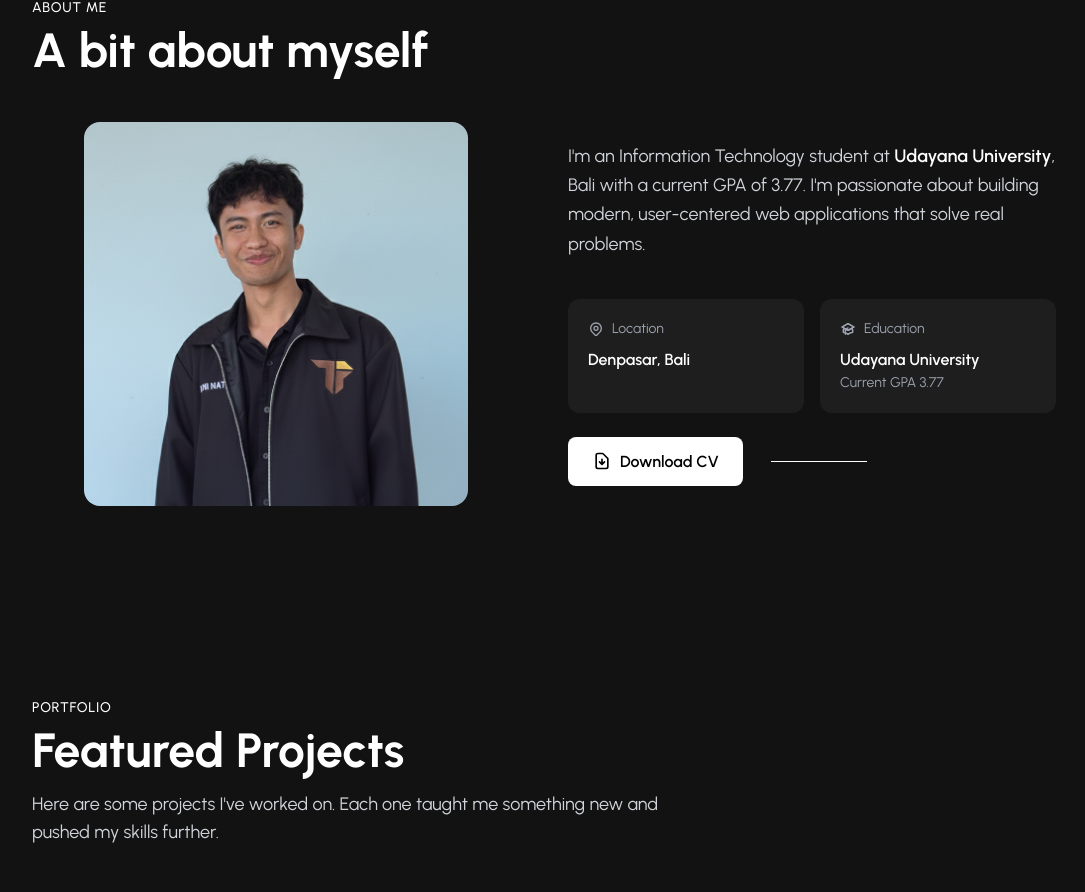
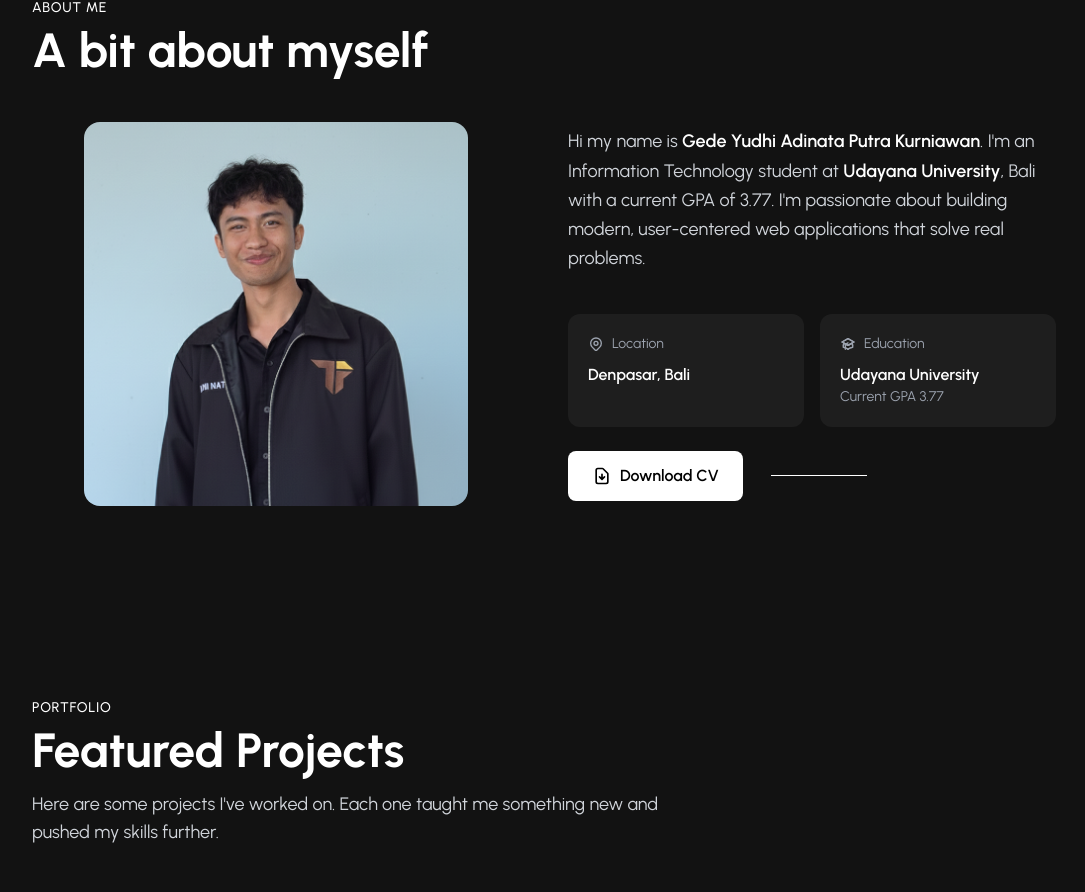
Before and after one commit to yudnata/portofolio-yudnata, a React (Vite) app: page / in a window 1280 px wide. Shown: the part 898-1790 px from the top of the page, without its empty margins (96-1181 px from the left). Built offline with nearby package versions, Linux system fonts and the light colour scheme.

Commit message:
update full name

```diff
--- a/src/components/About.tsx
+++ b/src/components/About.tsx
@@ -30,6 +30,7 @@
           <article className="animate-on-scroll space-y-6" style={{ transitionDelay: '0.2s' }}>
             <div className="space-y-4 text-gray-300 text-lg leading-relaxed">
               <p>
+                Hi my name is <strong className="text-white font-semibold">Gede Yudhi Adinata Putra Kurniawan</strong>.
                 I'm an Information Technology student at{' '}
                 <strong className="text-white font-semibold">Udayana University</strong>, Bali with a current
                 GPA of 3.77. I'm passionate about building modern, user-centered web
```
